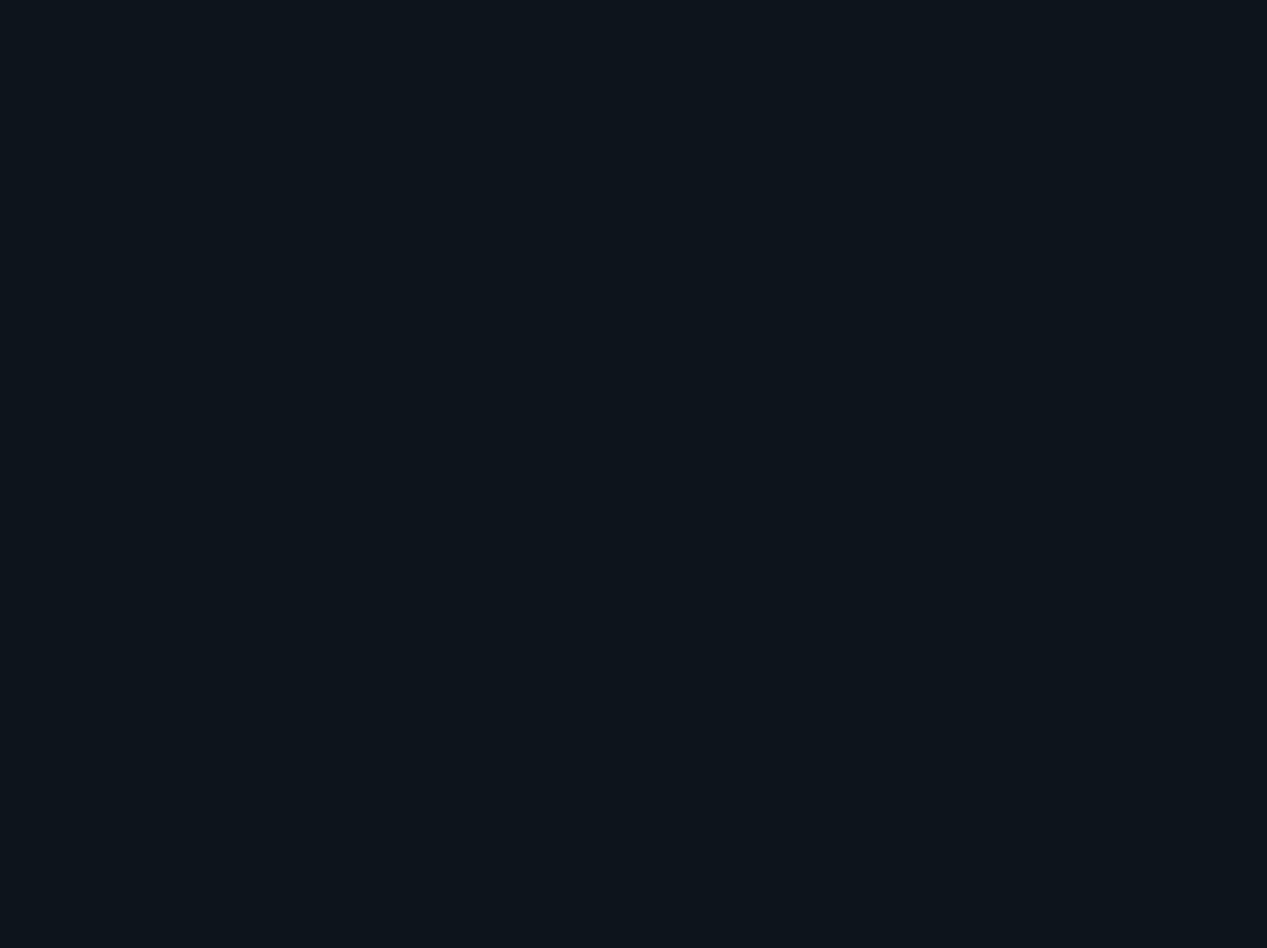
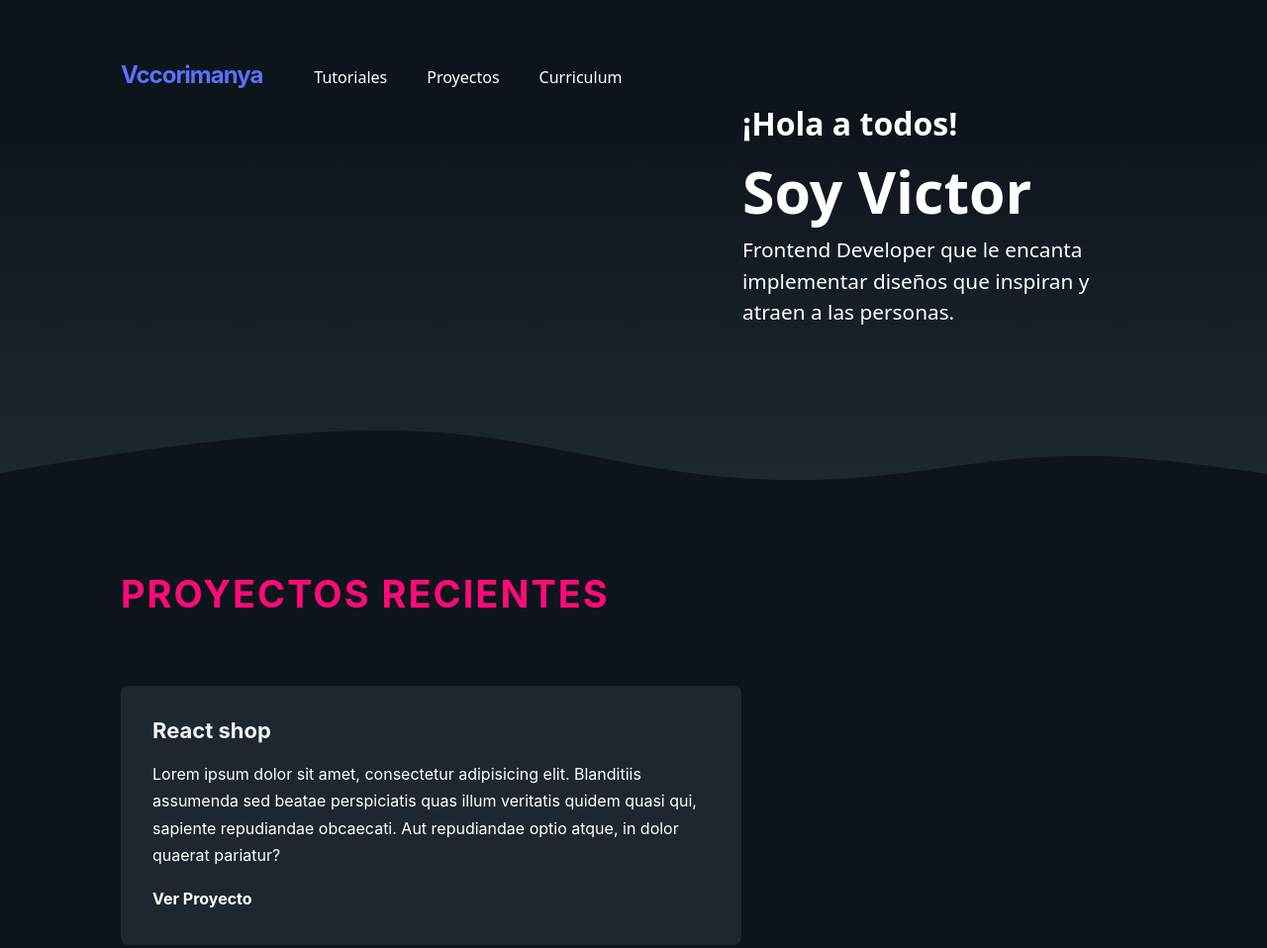
Before and after one commit to vccorimanya/portfolio, a plain HTML site: page index.html in a window 1280 px wide. Shown: the top 958 px of the page at 99% size. Before the commit the page ends 800 px from the top, so only its background shows below. Drawn offline with Linux system fonts and the light colour scheme; the site is published under a folder, as on GitHub Pages, so addresses that start at the root find nothing.

Commit message:
Update index.html

```diff
--- a/index.html
+++ b/index.html
@@ -1,4 +1,4 @@
-<!doctype html><html lang="en"><head><meta charset="UTF-8"><meta http-equiv="X-UA-Compatible" content="IE=edge"><meta name="viewport" content="width=device-width,initial-scale=1"><link data-rh="true" rel="icon" type="image/png" href="professional-portfolio.png"><title>Victor Ccorimanya | Portfolio</title><link rel="icon" href="/professional-portfolio.png"><script defer="defer" src="/bundle.js"></script></head><style>/*
+<!doctype html><html lang="en"><head><meta charset="UTF-8"><meta http-equiv="X-UA-Compatible" content="IE=edge"><meta name="viewport" content="width=device-width,initial-scale=1"><link data-rh="true" rel="icon" type="image/png" href="professional-portfolio.png"><title>Victor Ccorimanya | Portfolio</title><link rel="icon" href="/professional-portfolio.png"><script defer="defer" src="./bundle.js"></script></head><style>/*
     1. Use a more-intuitive box-sizing model.
   */
   *, *::before, *::after {
```
